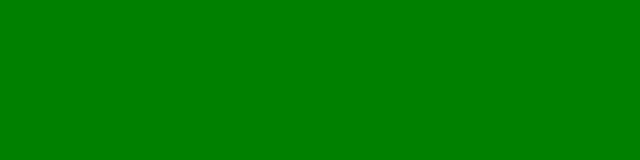
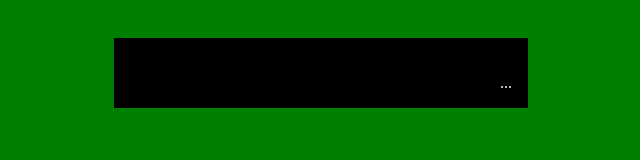
Before and after one commit to fitnessyulya/FreeCodeCamp, a plain HTML site: page Advanced Front End Development Projects/Build a JavaScript Calculator/index.html in a window 1280 px wide. Shown: the whole page, without its empty margins (319-959 px from the left). Drawn offline with Linux system fonts and the light colour scheme.

Commit message:
Add display

```diff
--- a/Advanced Front End Development Projects/Build a JavaScript Calculator/index.html
+++ b/Advanced Front End Development Projects/Build a JavaScript Calculator/index.html
@@ -7,7 +7,26 @@
     <link rel="stylesheet" href="style.css">
 </head>
 <body>
+<section>
+    <div class="wrapper">
+        <div class="main">
+            <div class="display">
+            ...
+            </div>
 
+            <div class="keys-row">
+            </div>
+            <div class="keys-row">
+            </div>
+            <div class="keys-row">
+            </div>
+            <div class="keys-row">
+            </div>
+            <div class="keys-row">
+            </div>
+        </div>
+    </div>
+</section>
 
 <script src="script.js"></script>
 
--- a/Advanced Front End Development Projects/Build a JavaScript Calculator/style.css
+++ b/Advanced Front End Development Projects/Build a JavaScript Calculator/style.css
@@ -1,2 +1,21 @@
+* {
+    margin: 0;
+    padding: 0;
+    box-sizing: border-box; }
+
 body {
+    margin-top: 3%;
     background: green; }
+
+.main {
+    margin: 0 auto;
+    min-width: 320px;
+    max-width: 414px;
+    border: 1px solid #000; }
+
+.display {
+    padding: 20px 15px 0px;
+    text-align: right;
+    background: #000;
+    color: #fff;
+    line-height: 3em }
```
